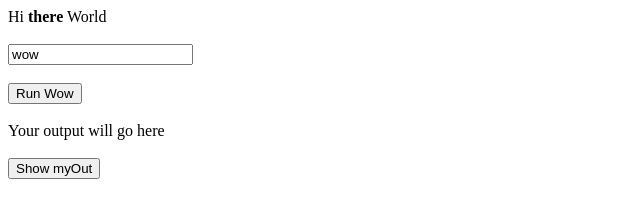
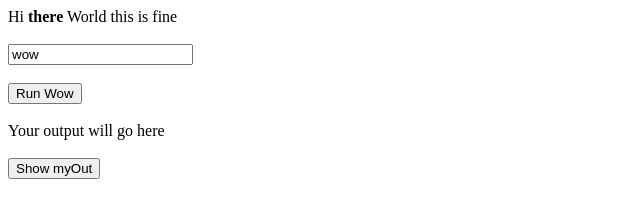
Before and after one commit to hpssjellis/t1a01-app-jer, a plain HTML site: page index.html in a window 1280 px wide. Shown: the full height of the page, 0-640 px from the left. Drawn offline with Linux system fonts and the light colour scheme.

Commit message:
Update index.html

```diff
--- a/index.html
+++ b/index.html
@@ -1,7 +1,7 @@
 
 
 
-Hi <b>there</b> World <br><br>
+Hi <b>there</b> World this is fine <br><br>
 
 <input type=text value="wow"> <br><br>
 
```
